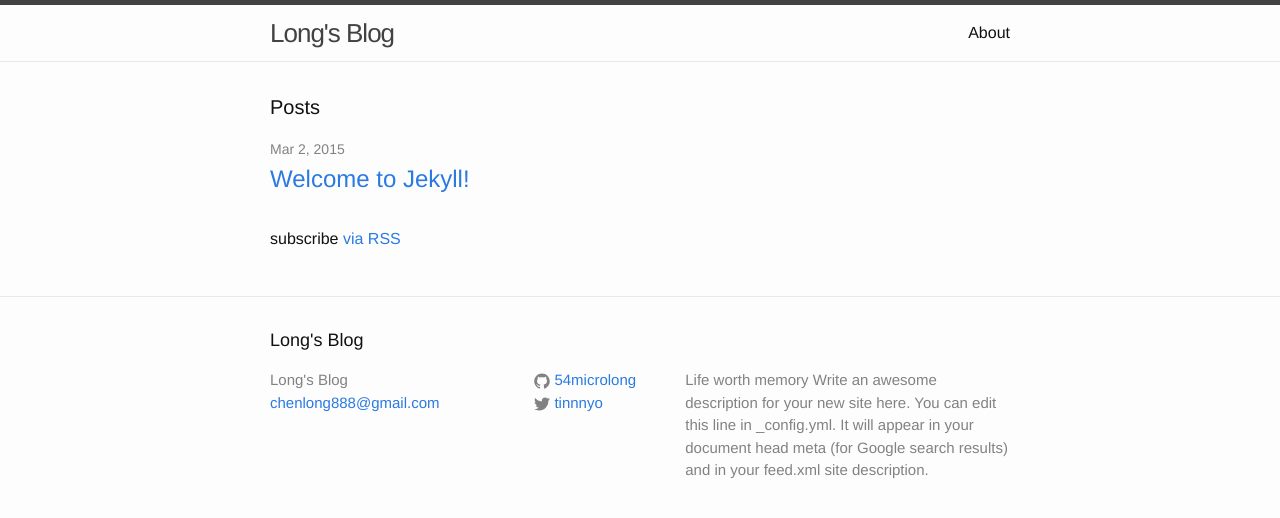
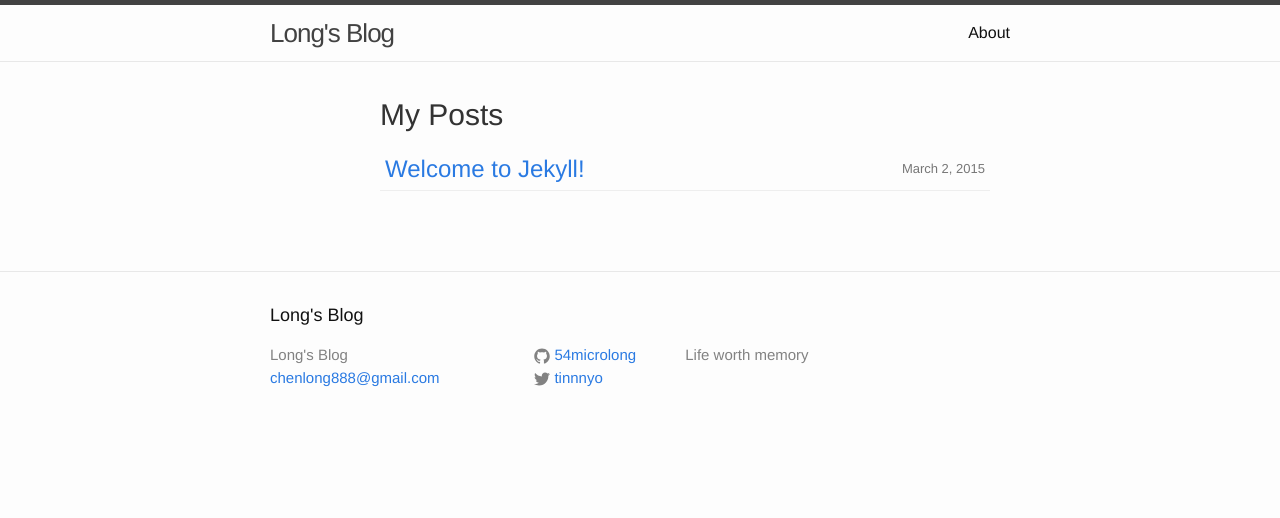
Before and after one commit to 54microlong/54microlong.github.io, a Jekyll site: the page built from index.html, in a window 1280 px wide. Shown: the top 518 px of the page. Built offline with Jekyll 4.4.1, drawn with Linux system fonts in a browser that asks for light colours.

```diff
--- a/_config.yml
+++ b/_config.yml
@@ -3,11 +3,8 @@
 email: chenlong888@gmail.com
 description: > # this means to ignore newlines until "baseurl:"
   Life worth memory
-  Write an awesome description for your new site here. You can edit this
-  line in _config.yml. It will appear in your document head meta (for
-  Google search results) and in your feed.xml site description.
 baseurl: "" # the subpath of your site, e.g. /blog/
-url: "http://mycodes.me" # the base hostname & protocol for your site
+url: "http://www.mycodes.me" # the base hostname & protocol for your site
 twitter_username: tinnnyo
 github_username:  54microlong
 
--- a/_posts/2015-03-02-welcome-to-jekyll.markdown
+++ b/_posts/2015-03-02-welcome-to-jekyll.markdown
@@ -1,5 +1,5 @@
 ---
-layout: post
+layout: page
 title:  "Welcome to Jekyll!"
 date:   2015-03-02 10:40:59
 categories: jekyll update
--- a/_sass/_base.scss
+++ b/_sass/_base.scss
@@ -74,8 +74,155 @@
     }
 }
 
-
-
+/*
+*  self-difined post style
+*/
+.content {
+  max-width: 650px;
+  margin-left: 110px;
+  margin-right: 20px;
+  margin-bottom: 50px; }
+  .content h1 {
+    color: #333;
+    font-family: "Yanone Kaffeesatz", Helvetica, sans-serif;
+    font-weight: 400; }
+  .content h1 a {
+    color: #111;
+    text-decoration: none; }
+  .content h2 {
+    color: #333;
+    font-family: "Yanone Kaffeesatz", Helvetica, sans-serif;
+    font-weight: 400; }
+  .content h2 a {
+    color: #111;
+    text-decoration: none; }
+  .content h3 {
+    color: #333;
+    font-family: "Yanone Kaffeesatz", Helvetica, sans-serif;
+    font-weight: 400; }
+  .content h3 a {
+    color: #111;
+    text-decoration: none; }
+  .content h4 {
+    color: #333;
+    font-family: "Yanone Kaffeesatz", Helvetica, sans-serif;
+    font-weight: 400; }
+  .content h4 a {
+    color: #111;
+    text-decoration: none; }
+  .content h1 {
+    font-size: 36px;
+    margin: 18px 0 5px 0; }
+  .content h2 {
+    font-size: 30px;
+    margin-bottom: 15px; }
+  .content h3 {
+    color: #777;
+    font-size: 25px;
+    padding-bottom: 5px;
+    margin-bottom: 10px; }
+  .content p {
+    font-size: 16px;
+    margin-top: 0;
+    margin-bottom: 1.2em;
+    line-height: 1.7em; }
+    .content p code {
+      font-size: 12px;
+      background-color: #eeeeee;
+      border: 1px solid #777777;
+      border-radius: 3px;
+      padding: 2px 3px; }
+  .content img {
+    padding: 3px;
+    border: 1px solid #eeeeee;
+    max-width: 100%; }
+  .content hr {
+    border: 0;
+    height: 6px;
+    background-image: url("/images/hr.png");
+    background-repeat: repeat-x;
+    margin: 2em 3em; }
+  .content li {
+    margin-bottom: 10px;
+    line-height: 1.4em; }
+  .content blockquote {
+    font-style: italic;
+    font-size: 14px;
+    padding: .25em 1em;
+    margin: 1em 1em 0 1em;
+    color: #444; }
+    .content blockquote cite:before {
+      content: '— '; }
+    .content blockquote cite {
+      display: block;
+      margin-top: .5em;
+      text-align: right;
+      color: #111;
+      font-style: normal; }
+  .content .byline {
+    margin-bottom: 17px;
+    font-family: "Yanone Kaffeesatz", Helvetica, sans-serif;
+    padding-left: 0px;
+    font-size: 17px;
+    color: #777; }
+  .content .aside {
+    background-color: #eeeeee;
+    padding: 14px;
+    font-size: 14px;
+    margin: 5px 0 15px 0;
+    font-family: Helvetica, sans-serif;
+    line-height: 1.6em; }
+  .content .listing {
+    margin: 10px 0 0 0;
+    padding: 0;
+    font-family: Helvetica, sans-serif; }
+    .content .listing ul {
+      margin: 0;
+      padding: 0; }
+    .content .listing li {
+      font-size: 13px;
+      list-style: none;
+      padding: 8px 5px;
+      margin: 0;
+      color: #777777;
+      border-bottom: 1px solid #eee; }
+    .content .listing li span {
+      float: right; }
+    .content .listing a {
+      font-size: 24px;
+      text-decoration: none; }
+      .content .listing a:hover {
+        text-decoration: none;
+    }
+  .content .meta {
+    margin: 30px 0;
+    padding: 10px 0;
+    font-family: Helvetica, sans-serif; }
+    .content .meta p {
+      line-height: 1.4;
+      font-size: 14px;
+      margin-top: 0px; }
+    .content .meta img {
+      position: relative;
+      float: left;
+      margin-top: 0px;
+      margin-right: 10px;
+      margin-left: -60px;
+      border-radius: 4px; }
+    .content .meta .copy {
+      padding-left: 60px; }
+    .content .meta iframe {
+      padding-left: 5px; }
+  .content .talk-design .color div {
+    float: left;
+    margin-right: 10px;
+    padding: 5px 15px;
+    border: 1px solid #000;
+    font-family: Helvetica, sans-serif;
+    font-size: 12px;
+    font-weight: bold; }
+  .content .talk-design .color .white {
+    color: #fff; }
 /**
  * Headings
  */
--- a/css/main.scss
+++ b/css/main.scss
@@ -6,7 +6,7 @@
 
 
 // Our variables
-$base-font-family: Helvetica, Arial, sans-serif;
+$base-font-family: Helvetica, sans-serif, Arial;
 $base-font-size:   16px;
 $small-font-size:  $base-font-size * 0.875;
 $base-line-height: 1.5;
--- a/index.html
+++ b/index.html
@@ -4,20 +4,15 @@
 
 <div class="home">
 
-  <h1 class="page-heading">Posts</h1>
-
-  <ul class="post-list">
+  <section class="content">
+  <h2 class="page-heading">My Posts</h2>
+  <ul class="listing">
     {% for post in site.posts %}
       <li>
-        <span class="post-meta">{{ post.date | date: "%b %-d, %Y" }}</span>
-
-        <h2>
-          <a class="post-link" href="{{ post.url | prepend: site.baseurl }}">{{ post.title }}</a>
-        </h2>
+        <span>{{ post.date | date: "%B %e, %Y" }}</span> <a href="{{ post.url }}">{{ post.title }}</a>
       </li>
     {% endfor %}
   </ul>
-
-  <p class="rss-subscribe">subscribe <a href="{{ "/feed.xml" | prepend: site.baseurl }}">via RSS</a></p>
-
+</section>
+<!--  <p class="rss-subscribe">subscribe <a href="{{ "/feed.xml" | prepend: site.baseurl }}">via RSS</a></p> -->
 </div>
```
Also changed, not shown: 5 other files.
